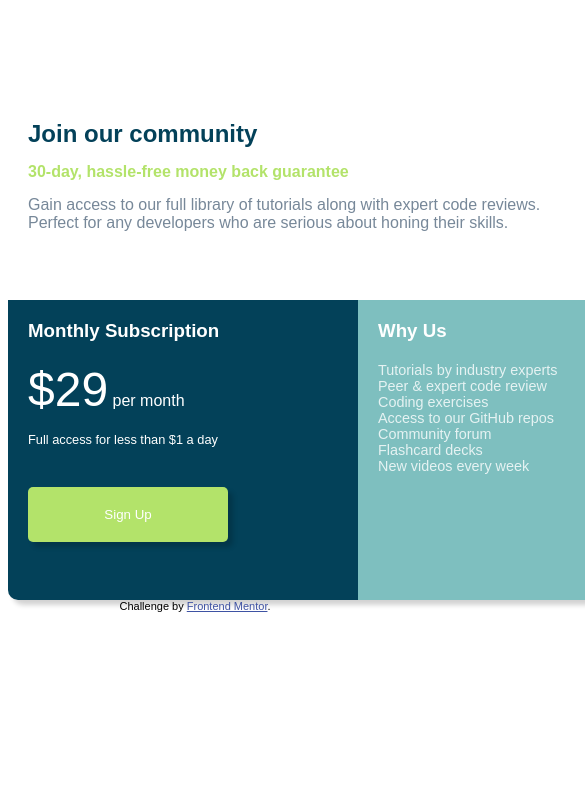
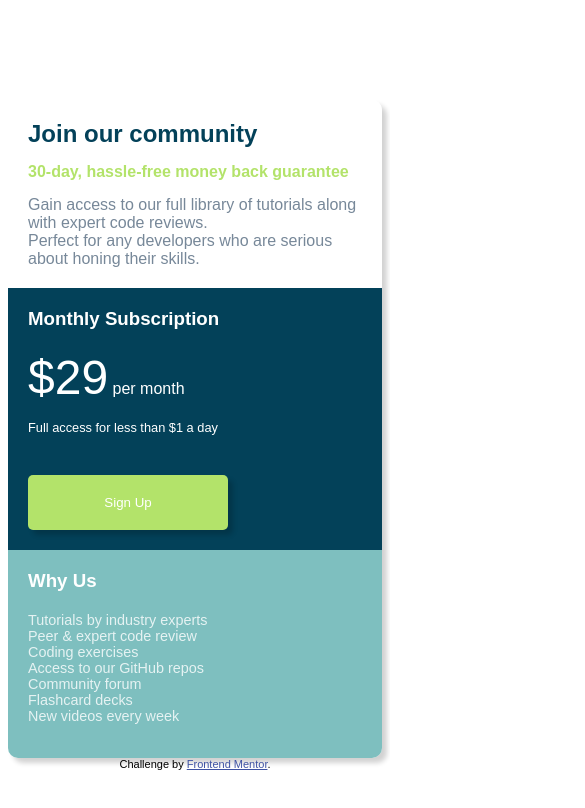
Before and after one commit to becks-k/single-price-grid-component-challenge, a plain HTML site: page index.html in a window 390 px wide. Shown: the top 808 px of the page, 585 px wide, since content can reach past the window. Drawn offline with Linux system fonts and the light colour scheme.

Commit message:
Update style.css

```diff
--- a/style.css
+++ b/style.css
@@ -14,8 +14,8 @@ h2, h3, h4, p {
 }
 
 .card {
-    width: 700px;
-    height: 500px;
+    width: 550px;
+    height: 450px;
     text-align: left;
     /* horizontal, vertical, blur, spread */
     box-shadow: 5px 5px 5px 0px rgb(0, 0, 0, 0.18);
@@ -24,8 +24,6 @@ h2, h3, h4, p {
     overflow: hidden;
     margin: auto;
     margin-top: 100px;
-
-
 }
 
 
@@ -35,9 +33,21 @@ h2, h3, h4, p {
     height: 40%;
     background-color: white;
     padding: 20px;
+}
 
+.top-section h2 {
+    color: #034159;
+    font-weight: 800;
+    margin-bottom: 15px;
+}
 
+.top-section h4 {
+    color: rgb(179, 227, 106);
+    margin-bottom: 15px;
+}
 
+.top-section p {
+    color: lightslategrey;
 }
 
 .bottom-section {
@@ -45,11 +55,6 @@ h2, h3, h4, p {
     height: 60%;
     color: white;
     display: flex;
-
-
-
-
-
 }
 
 .bottom-left-section {
@@ -57,8 +62,20 @@ h2, h3, h4, p {
     width: 50%;
     height: 100%;
     padding: 20px;
+}
 
+.bottom-left-section h3 {
+    margin-bottom: 20px;
+}
 
+.money {
+    font-size: 3em;
+}
+
+.bottom-left-section p {
+    margin-top: 15px;
+    margin-bottom: 40px;
+    font-size: 0.8em;
 }
 
 .bottom-right-section {
@@ -66,9 +83,16 @@ h2, h3, h4, p {
     width: 50%;
     height: 100%;
     padding: 20px;
+}
 
-
-
+.bottom-right-section ul {
+    margin-top: 20px;
+    font-size: 0.9em;
+    /* removes built in padding for lists */
+    padding: 0;
+    /* removes bullet points */
+    list-style: none;
+    opacity: 0.8;
 }
 
 button {
@@ -89,42 +113,15 @@ button:hover {
     transform: scale(1.05);
 }
 
-.top-section h2 {
-    color: #034159;
-    font-weight: 800;
-    margin-bottom: 15px;
-}
 
-.top-section h4 {
-    color: rgb(179, 227, 106);
-    margin-bottom: 15px;
-}
+@media (max-width: 576px) {
+    .card, .bottom-left-section, .bottom-right-section {
+        width: 100%;
+        height: auto;
+    }
 
-.top-section p {
-    color: lightslategrey;
-}
-
-.bottom-left-section h3 {
-    margin-bottom: 20px;
-}
-
-.money {
-    font-size: 3em;
-}
-
-.bottom-left-section p {
-    margin-top: 15px;
-    margin-bottom: 40px;
-    font-size: 0.8em;
-}
-
-.bottom-right-section ul {
-    margin-top: 20px;
-    font-size: 0.9em;
-    /* removes built in padding for lists */
-    padding: 0;
-    /* removes bullet points */
-    list-style: none;
-    opacity: 0.8;
+    .bottom-section {
+        flex-direction: column;
+    }
 
 }
```
